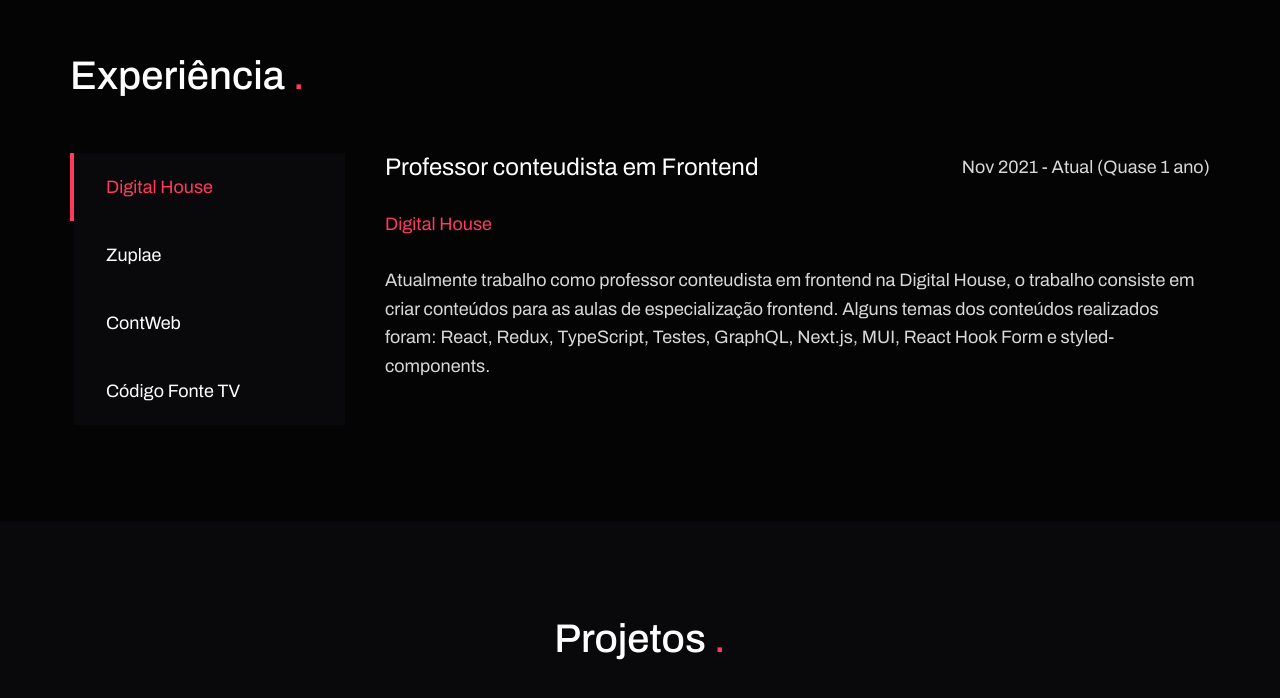
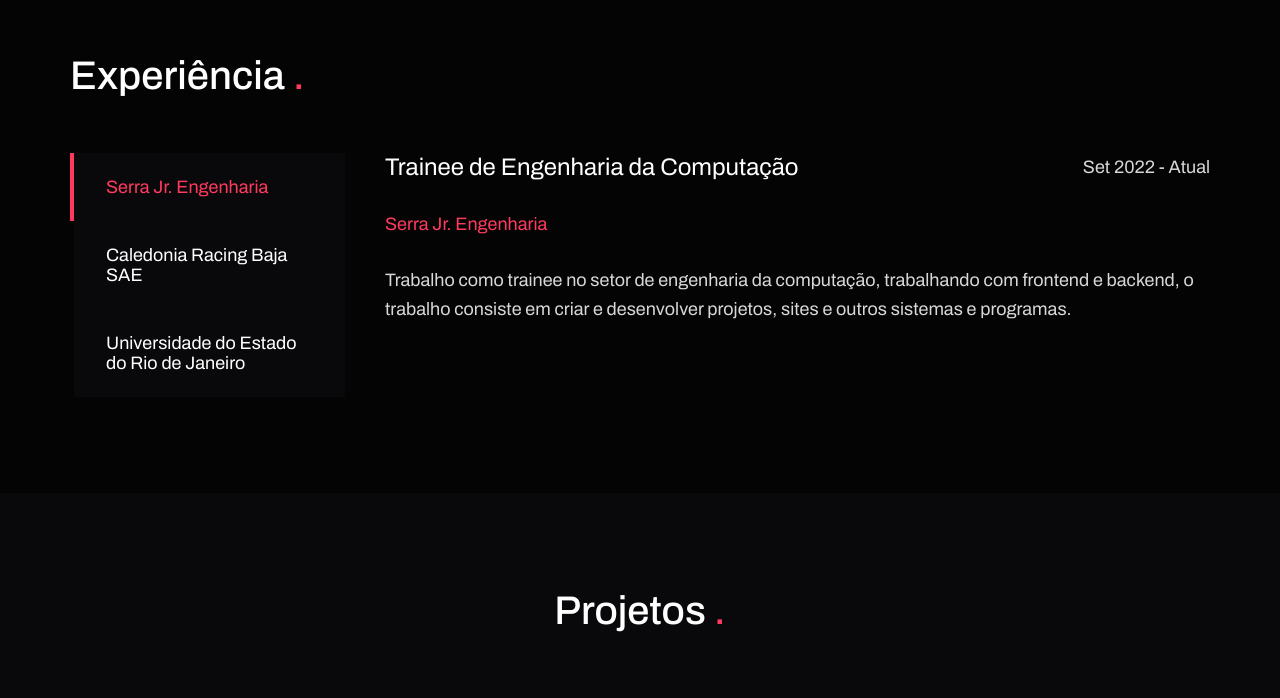
Before and after one commit to Saraiva-Vitor/saraiva-vitor.github.io, a plain HTML site: page index.html in a window 1280 px wide. Shown: the part 1354-2052 px from the top of the page. Drawn offline with nearby package versions, Linux system fonts and the light colour scheme.

Commit message:
Update index.html

```diff
--- a/index.html
+++ b/index.html
@@ -44,8 +44,8 @@
           <img
             src="assets/image/logo-saraivavitor.svg"
             alt="Logo Saraiva-Vitor"
-            width="150px"
-            height="25px"
+            width="200px"
+            height="75px"
           />
           <div class="mobile-menu">
             <div class="line1"></div>
@@ -53,7 +53,7 @@
             <div class="line3"></div>
           </div>
           <ul class="nav-list">
-            <li><a href="#s-home">Ínicio</a></li>
+            <li><a href="#s-home">Início</a></li>
             <li><a href="#s-about">Quem sou</a></li>
             <li>
               <a href="#s-projects">Projetos</a>
@@ -148,7 +148,7 @@
             <article id="about-text">
               <h2 class="delaySmallReveal">Quem sou <span>.</span></h2>
               <p class="delayMediumReveal">
-                Meu nome é Vitor, Estudante de Enegnharia da Computação e de Análise e Desenvolvimento de Sistemas.
+                Meu nome é Vitor, Estudante de Engenharia da Computação e de Análise e Desenvolvimento de Sistemas.
                 Estudante da Universidade do Estado do Rio de Janeiro e da Universidade Estácio de Sá.
             </article>
           </div>
@@ -161,32 +161,26 @@
           <div id="experience">
             <div class="option-experience intervalCardReveal" id="experience-company">
               <div class="company digitalhouse activeExperience">
-                <h3>Digital House</h3>
+                <h3>Serra Jr. Engenharia</h3>
               </div>
               <div class="company zuplae">
-                <h3>Zuplae</h3>
+                <h3>Caledonia Racing Baja SAE</h3>
               </div>
               <div class="company contweb">
-                <h3>ContWeb</h3>
-              </div>
-              <div class="company codigofontetv">
-                <h3>Código Fonte TV</h3>
+                <h3>Universidade do Estado do Rio de Janeiro</h3>
               </div>
             </div>
             <div class="text-experience intervalCardReveal">
               <div>
                 <h4 class="titleExperience">
-                  Professor conteudista em Frontend
+                  Trainee de Engenharia da Computação
                 </h4>
-                <p class="dateExperience">Nov 2021 - Atual (Quase 1 ano)</p>
+                <p class="dateExperience">Set 2022 - Atual</p>
               </div>
-              <h5 class="companyExperience">Digital House</h5>
+              <h5 class="companyExperience">Serra Jr. Engenharia</h5>
               <p class="changeExperience">
-                Atualmente trabalho como professor conteudista em frontend na
-                Digital House, o trabalho consiste em criar conteúdos para as
-                aulas de especialização frontend. Alguns temas dos conteúdos
-                realizados foram: React, Redux, TypeScript, Testes, GraphQL,
-                Next.js, MUI, React Hook Form e styled-components.
+                Trabalho como trainee no setor de engenharia da computação, trabalhando com frontend e backend,
+                o trabalho consiste em criar e desenvolver projetos, sites e outros sistemas e programas.
               </p>
             </div>
           </div>
```
